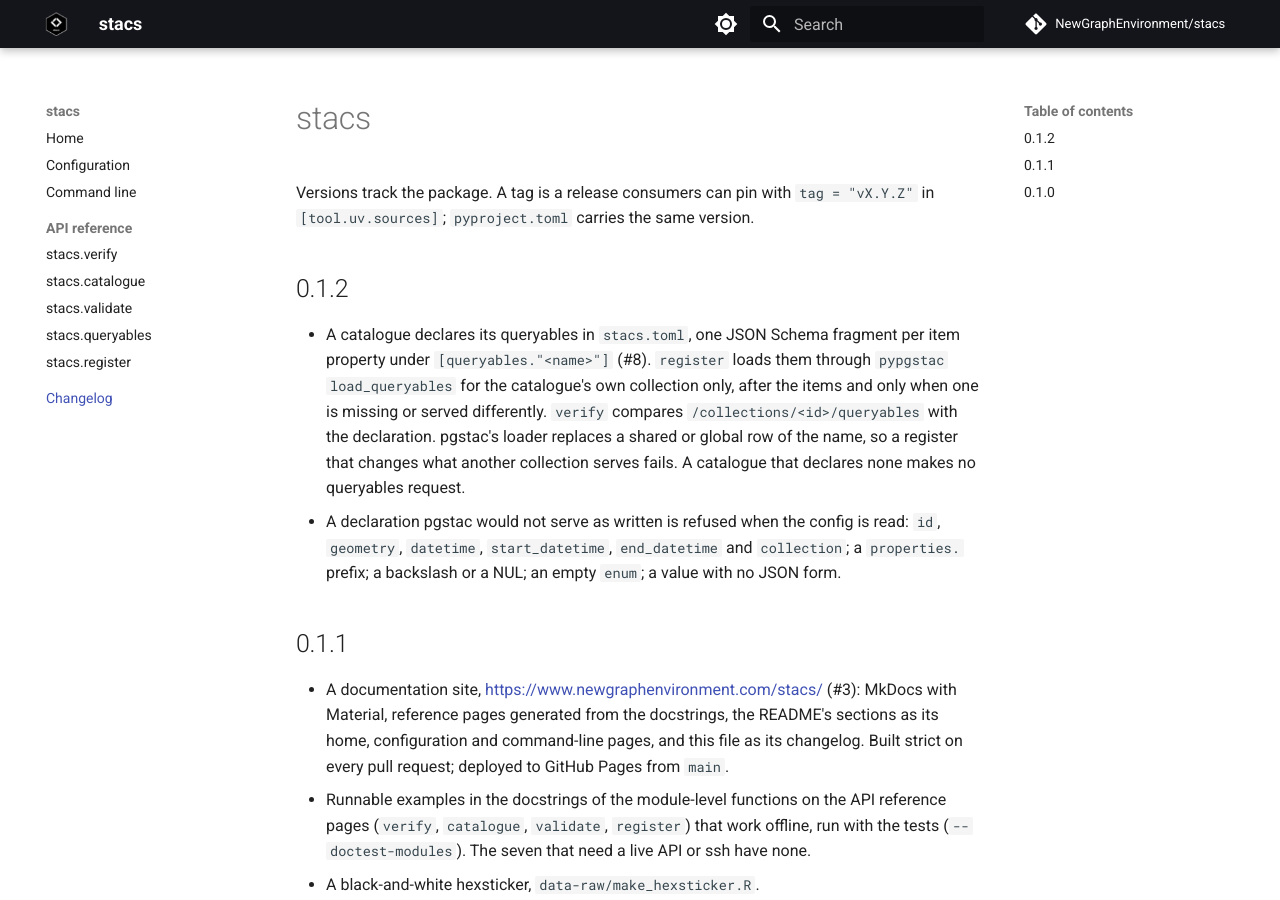
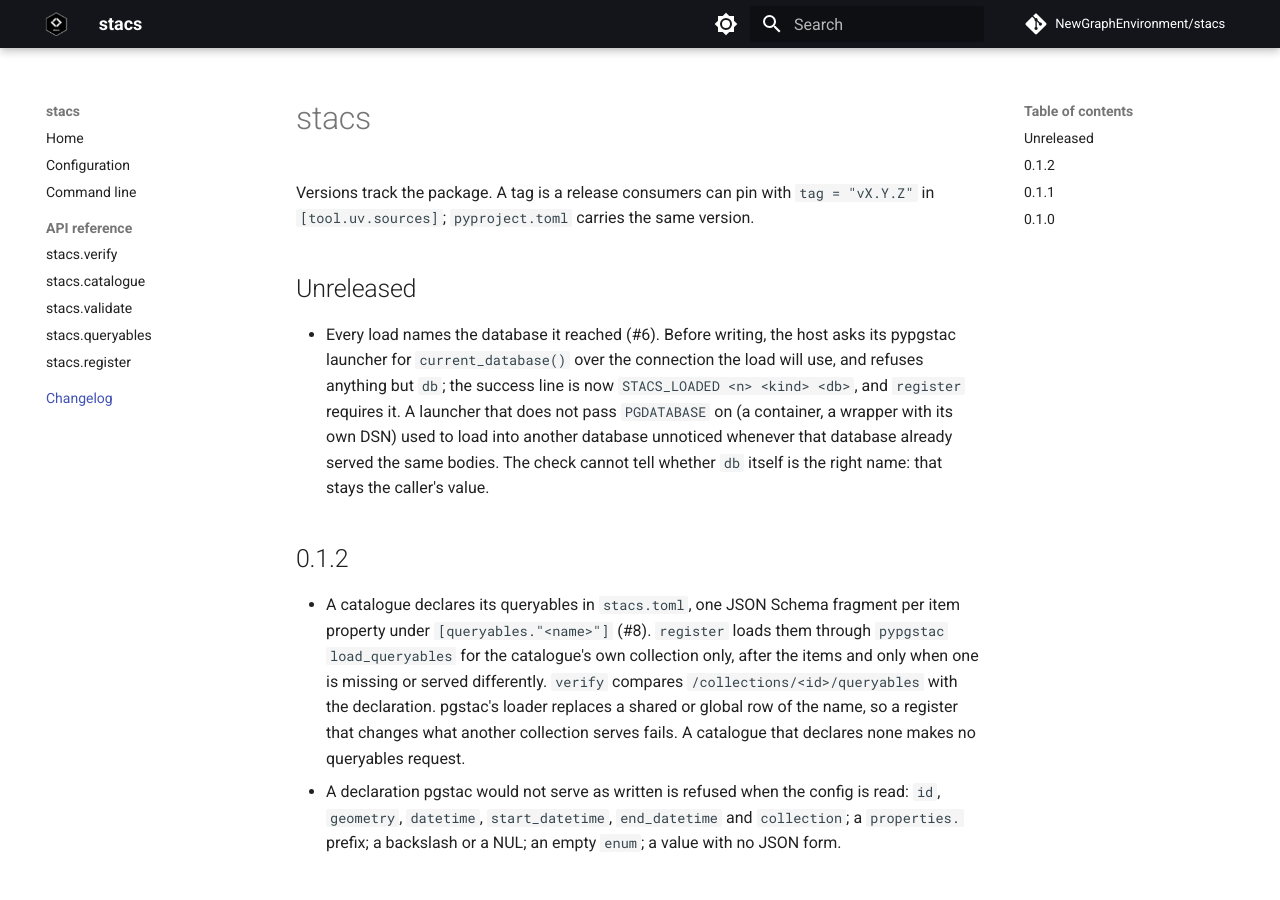
Before and after one commit to NewGraphEnvironment/stacs, an MkDocs documentation site: the page built from docs/changelog.md, in a window 1280 px wide and 900 px high. Built offline with MkDocs 1.6.1 and Material for MkDocs 9.7.7, drawn with Linux system fonts in a browser that asks for light colours; comment, search, counter and statistics services are not loaded.

Commit message:
Docs: each load names the database it reached (#6)
Co-Authored-By: Claude Opus 5.5 <noreply@anthropic.com>
Claude-Session: https://claude.ai/code/session_01CZMTuGyGhrz7MJeY9W4vuQ

```diff
--- a/NEWS.md
+++ b/NEWS.md
@@ -2,6 +2,16 @@
 
 Versions track the package. A tag is a release consumers can pin with
 `tag = "vX.Y.Z"` in `[tool.uv.sources]`; `pyproject.toml` carries the same version.
+
+## Unreleased
+
+- Every load names the database it reached (#6). Before writing, the host asks its pypgstac
+  launcher for `current_database()` over the connection the load will use, and refuses
+  anything but `db`; the success line is now `STACS_LOADED <n> <kind> <db>`, and `register`
+  requires it. A launcher that does not pass `PGDATABASE` on (a container, a wrapper with
+  its own DSN) used to load into another database unnoticed whenever that database already
+  served the same bodies. The check cannot tell whether `db` itself is the right name: that
+  stays the caller's value.
 
 ## 0.1.2
 
```
Also changed, not shown: CLAUDE.md (+1 -1 lines), README.md (+2 -1 lines), planning/active/progress.md (+1 -0 lines), planning/active/task_plan.md (+4 -4 lines).
